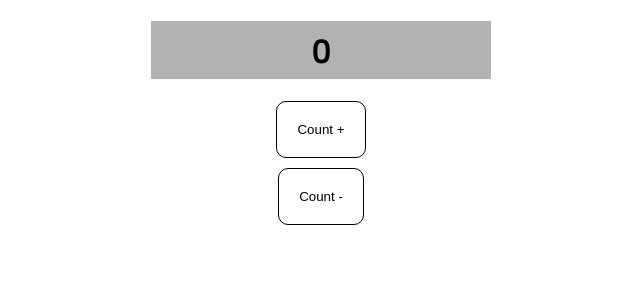
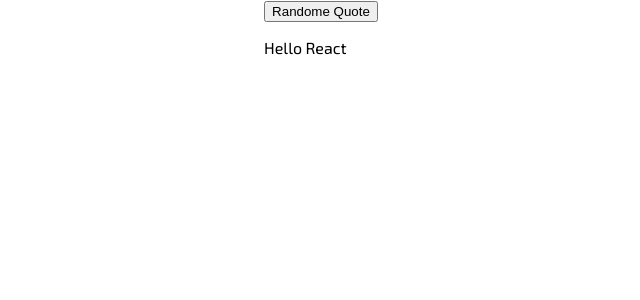
Before and after one commit to norbert-lukaszuk/reactapp, a React (Create React App) app: page / in a window 1280 px wide. Shown: the top 300 px of the page, without its empty margins (319-959 px from the left). Built offline with nearby package versions, Linux system fonts and the light colour scheme.

Commit message:
initial commit

```diff
--- a/src/App.js
+++ b/src/App.js
@@ -1,35 +1,13 @@
-import React from "react";
+import React, { useState, useEffect } from "react";
+import QuoteList from "./components/QuoteList";
 
-class App extends React.Component {
-  constructor() {
-    super();
-    this.state = {
-      count: 0,
-    };
-  }
-  handleClickPlus = () => {
-    this.setState((prevState) => {
-      return { count: prevState.count + 1 };
-    });
-  };
-  handleClickMinus = () => {
-    this.setState((prevState) => {
-      return { count: prevState.count - 1 };
-    });
-  };
-  render() {
-    return (
-      <div className="countingComponent" style={{ width: "25vw" }}>
-        <h1 className="mainHeader">{this.state.count}</h1>
-        <button onClick={this.handleClickPlus} className="buttonPlus">
-          Count +
-        </button>
-        <button onClick={this.handleClickMinus} className="buttonPlus">
-          Count -
-        </button>
-      </div>
-    );
-  }
-}
+const App = () => {
+  return (
+    <div>
+      <button>Randome Quote</button>
+      <QuoteList />
+    </div>
+  );
+};
 
 export default App;
--- /dev/null
+++ b/src/components/QuoteList.js
@@ -0,0 +1,9 @@
+import React, { useState } from "react";
+
+export default function QouteList() {
+  return (
+    <div>
+      <p>Hello React</p>
+    </div>
+  );
+}
```
Also changed, not shown: 1 other file (tests, documents, lock files or other folders).
